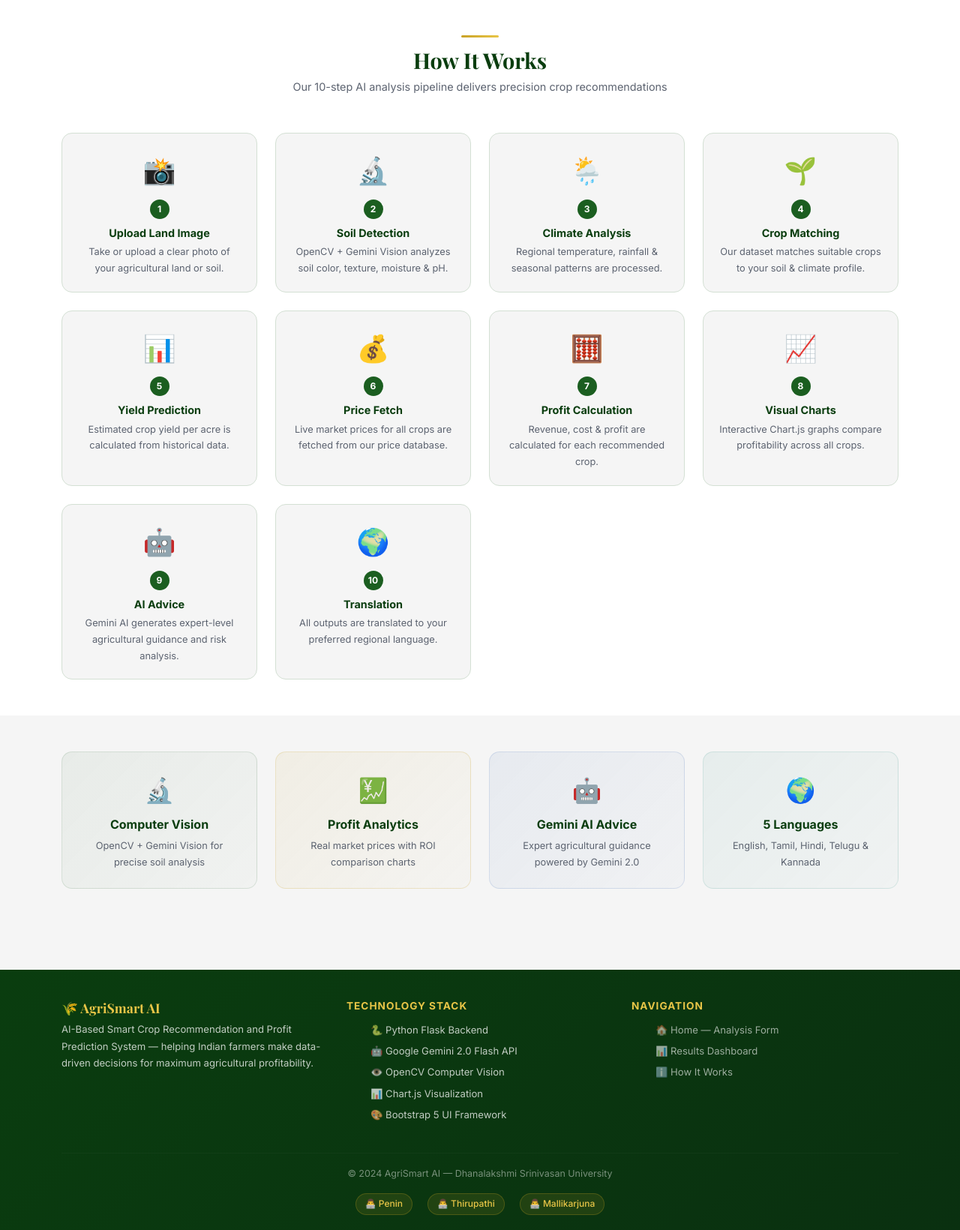
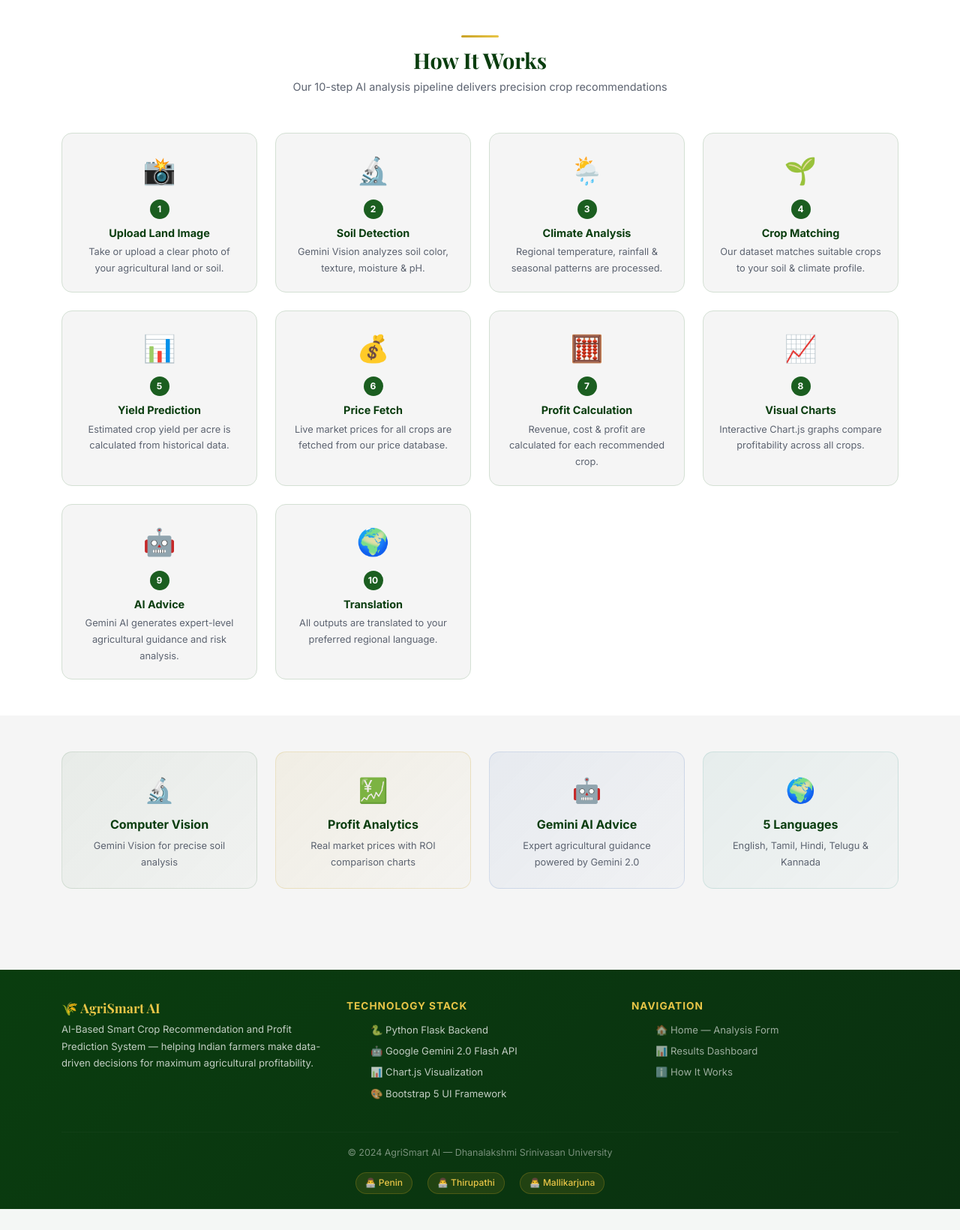
Before and after one commit to peninuppe/AGRI-PROJECT, a Python web app: template templates/index.html in a window 1280 px wide. Shown: the part 1626-3266 px from the top of the page at 75% size. After the commit the page ends 3238 px from the top, so only its background shows below. Run offline with Jinja, Linux system fonts and the light colour scheme; the template is opened without the code that fills it, so the values that code supplies are empty.

Commit message:
Remove OpenCV references from frontend - now using Gemini only

```diff
--- a/templates/index.html
+++ b/templates/index.html
@@ -289,7 +289,7 @@
     <div class="row g-4">
       {% set steps = [
         ("📸", "1", "Upload Land Image", "Take or upload a clear photo of your agricultural land or soil."),
-        ("🔬", "2", "Soil Detection", "OpenCV + Gemini Vision analyzes soil color, texture, moisture & pH."),
+        ("🔬", "2", "Soil Detection", "Gemini Vision analyzes soil color, texture, moisture & pH."),
         ("🌦️", "3", "Climate Analysis", "Regional temperature, rainfall & seasonal patterns are processed."),
         ("🌱", "4", "Crop Matching", "Our dataset matches suitable crops to your soil & climate profile."),
         ("📊", "5", "Yield Prediction", "Estimated crop yield per acre is calculated from historical data."),
@@ -323,7 +323,7 @@
         <div style="padding:24px;background:linear-gradient(135deg,rgba(27,94,32,0.06),rgba(27,94,32,0.02));border-radius:var(--radius);border:1px solid rgba(27,94,32,0.12);">
           <div style="font-size:2rem;margin-bottom:8px;">🔬</div>
           <h6 style="font-weight:700;color:var(--primary-dark);">Computer Vision</h6>
-          <p style="font-size:0.8rem;color:var(--text-muted);margin:0;">OpenCV + Gemini Vision for precise soil analysis</p>
+          <p style="font-size:0.8rem;color:var(--text-muted);margin:0;">Gemini Vision for precise soil analysis</p>
         </div>
       </div>
       <div class="col-md-3">
@@ -364,7 +364,6 @@
         <ul>
           <li>🐍 Python Flask Backend</li>
           <li>🤖 Google Gemini 2.0 Flash API</li>
-          <li>👁️ OpenCV Computer Vision</li>
           <li>📊 Chart.js Visualization</li>
           <li>🎨 Bootstrap 5 UI Framework</li>
         </ul>
@@ -398,7 +397,6 @@
     <p style="font-size:0.85rem;color:var(--text-muted);margin-bottom:16px;">AI is processing your image and computing recommendations</p>
     <ul class="loading-steps">
       <li><span class="step-dot"></span>Uploading image to server</li>
-      <li><span class="step-dot"></span>OpenCV soil analysis</li>
       <li><span class="step-dot"></span>Gemini Vision deep analysis</li>
       <li><span class="step-dot"></span>Fetching climate data</li>
       <li><span class="step-dot"></span>Matching suitable crops</li>
```
